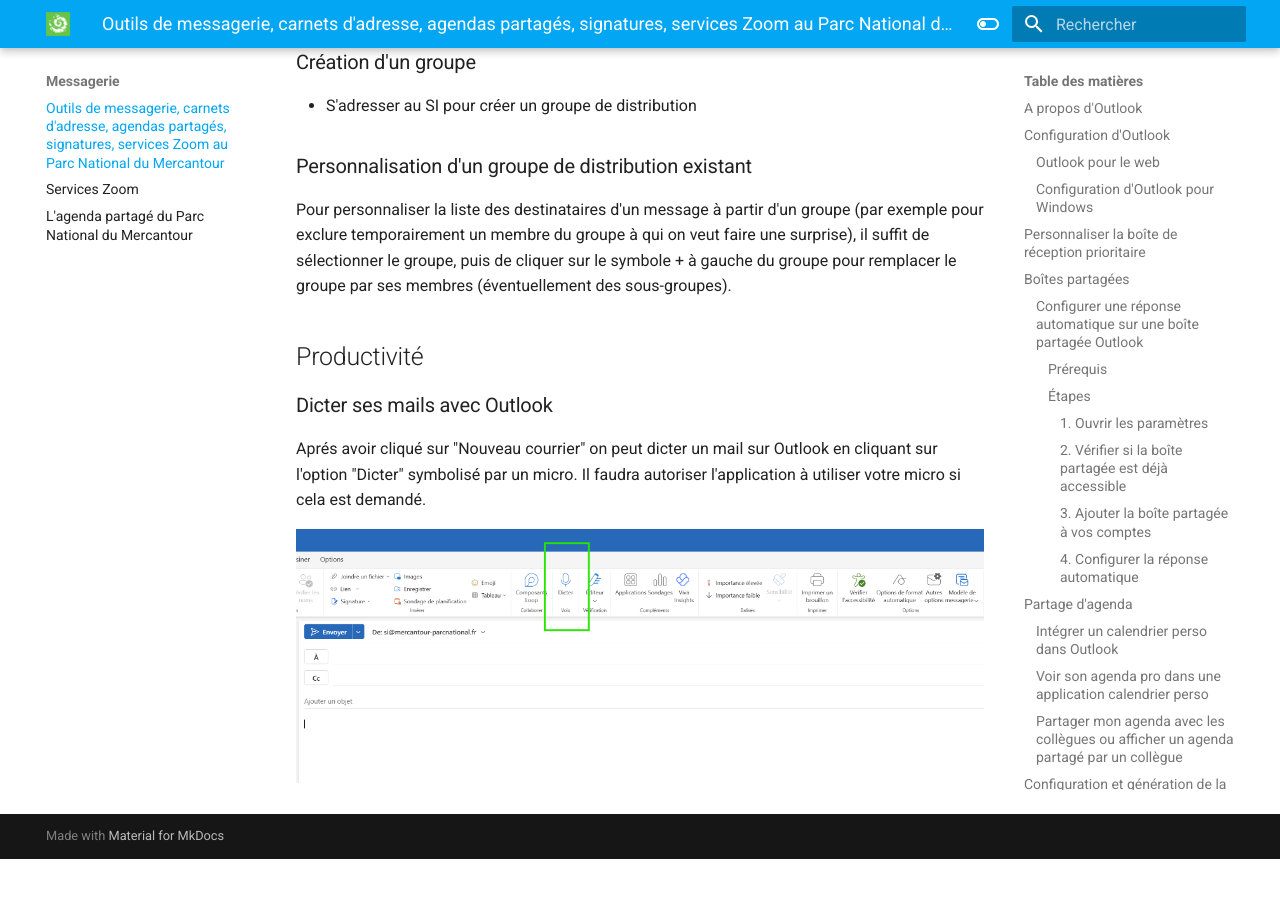
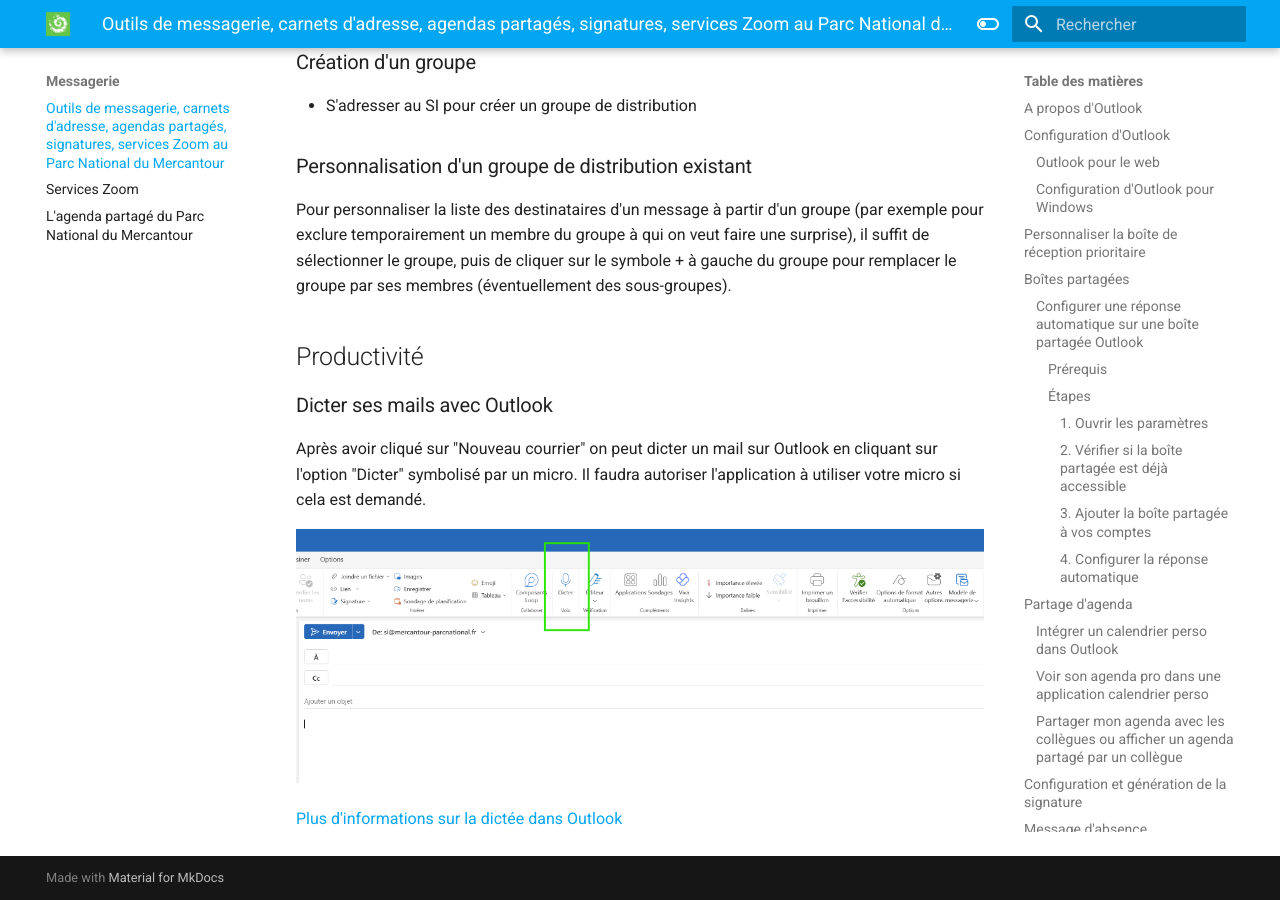
Before and after one commit to PnMercantour/faq, an MkDocs documentation site: the page built from docs/messagerie/README.md, in a window 1280 px wide and 900 px high, scrolled down 8495 px. Built offline with MkDocs 1.6.1 and Material for MkDocs 9.7.7, drawn with Linux system fonts in a browser that asks for light colours; before the commit the page ends 9354 px from its top, so only the background shows below that.

Commit message:
add infos Microsoft doc link

```diff
--- a/docs/messagerie/README.md
+++ b/docs/messagerie/README.md
@@ -245,7 +245,10 @@
 
 ### Dicter ses mails avec Outlook
 
-Aprés avoir cliqué sur "Nouveau courrier" on peut dicter un mail sur Outlook en cliquant sur l'option "Dicter" symbolisé par un micro.
+Après avoir cliqué sur "Nouveau courrier" on peut dicter un mail sur Outlook en cliquant sur l'option "Dicter" symbolisé par un micro.
 Il faudra autoriser l'application à utiliser votre micro si cela est demandé.
 
 ![](Screen-Outlook-Dicter.png)
+
+
+[Plus d'informations sur la dictée dans Outlook](https://support.microsoft.com/fr-fr/accessibility/outlook/dictate-your-emails-in-outlook)
```
